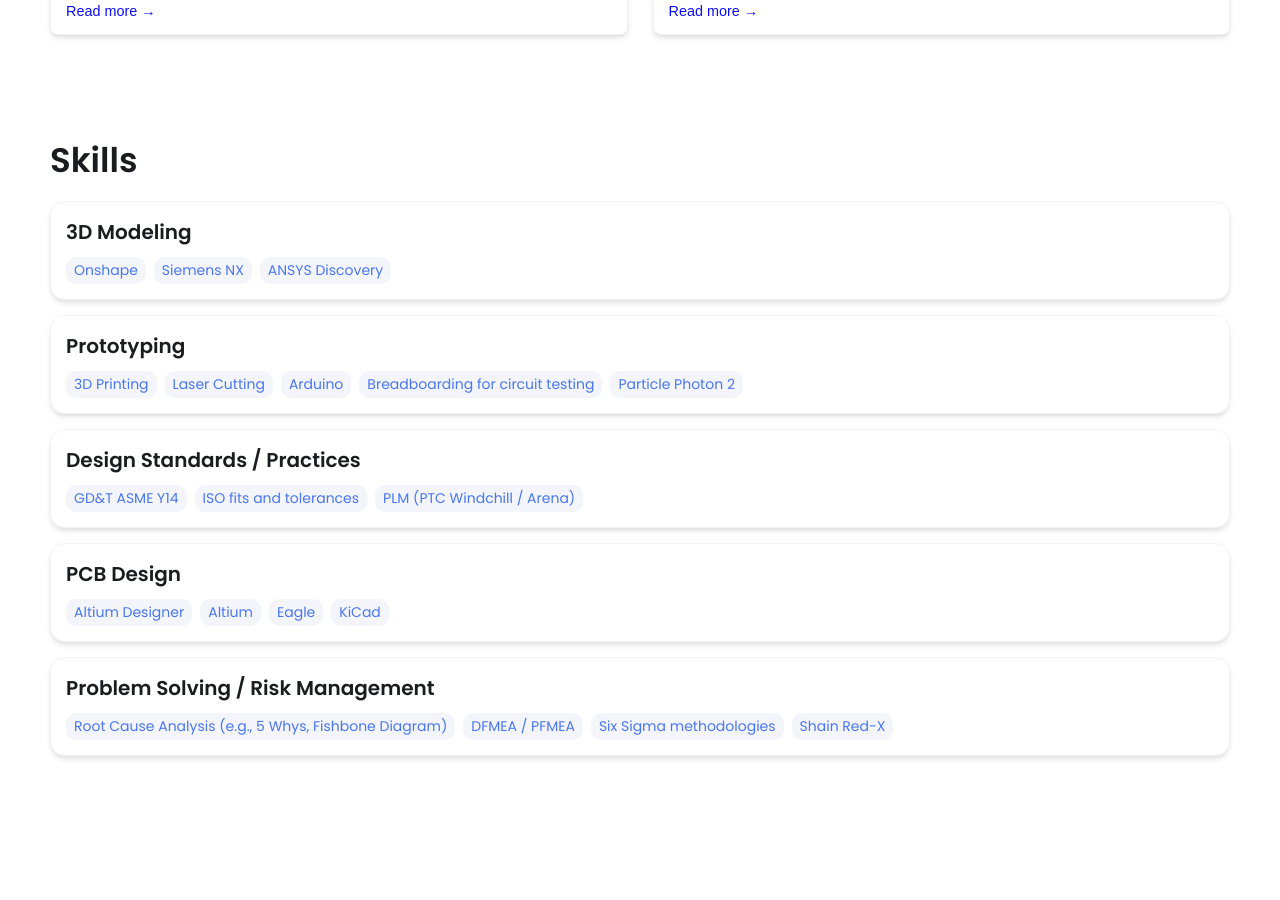
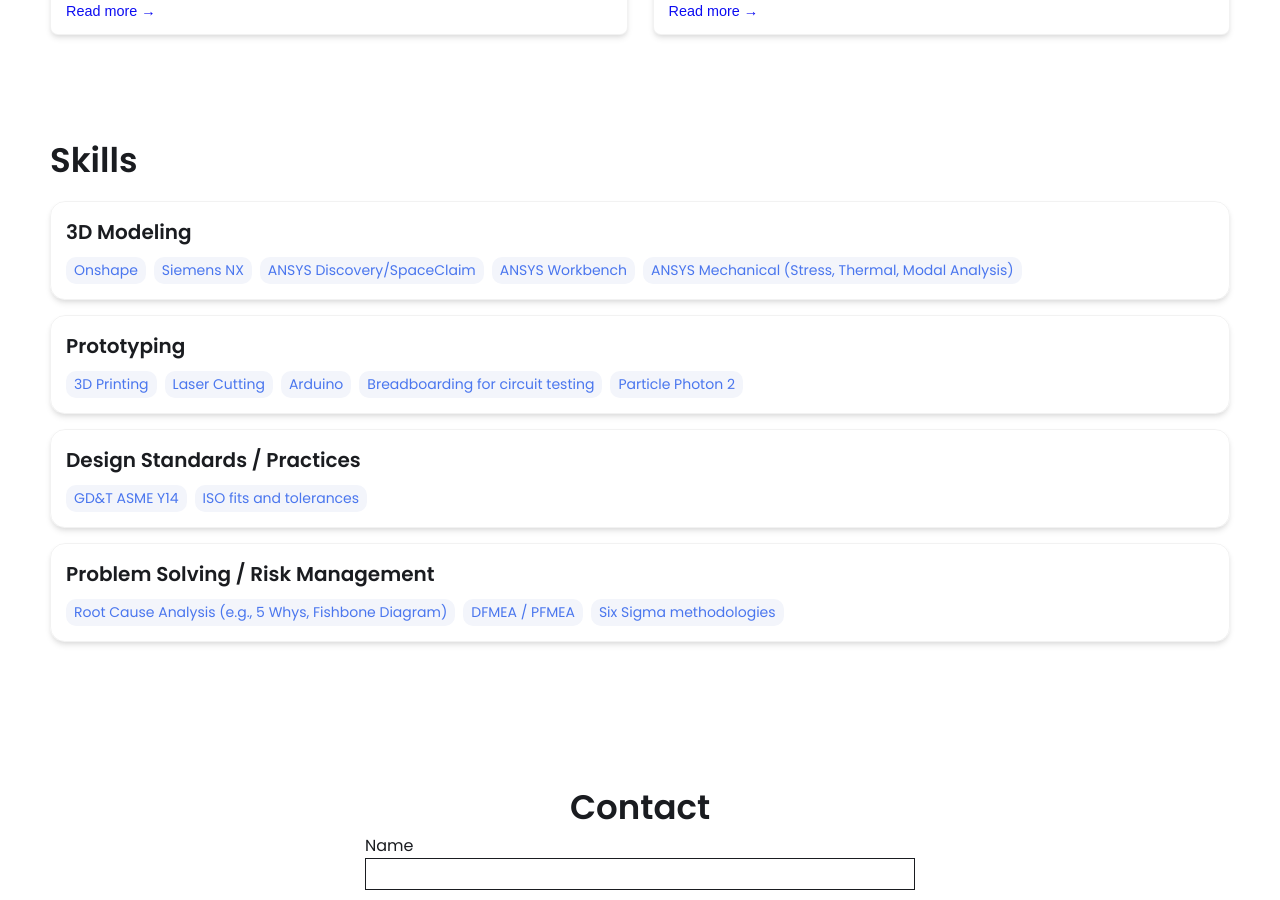
Before and after one commit to emily-ram/emily-ram.github.io, a Jekyll site: the page built from index.html, in a window 1280 px wide and 900 px high, scrolled down 1491 px. Built offline with Jekyll 4.4.1, drawn with Linux system fonts in a browser that asks for light colours.

Commit message:
Update _config.yml

```diff
--- a/_config.yml
+++ b/_config.yml
@@ -49,7 +49,9 @@ skills:
     tools:
     - Onshape
     - Siemens NX
-    - ANSYS Discovery
+    - ANSYS Discovery/SpaceClaim
+    - ANSYS Workbench
+    - ANSYS Mechanical (Stress, Thermal, Modal Analysis)
   - category: Prototyping
     tools:
     - 3D Printing
@@ -61,19 +63,17 @@ skills:
     tools:
     - GD&T ASME Y14
     - ISO fits and tolerances
-    - PLM (PTC Windchill / Arena)
-  - category: PCB Design
-    tools:
-    - Altium Designer
-    - Altium
-    - Eagle
-    - KiCad
+  # - category: PCB Design
+  #   tools:
+  #   - Altium Designer
+  #   - Altium
+  #   - Eagle
+  #   - KiCad
   - category: Problem Solving / Risk Management
     tools:
     - Root Cause Analysis (e.g., 5 Whys, Fishbone Diagram)
     - DFMEA / PFMEA
     - Six Sigma methodologies
-    - Shain Red-X
 
 
 # Contact Form Setup. Setup an account and copy over the key. When someone fills out the form, it will be received in your email.
```
